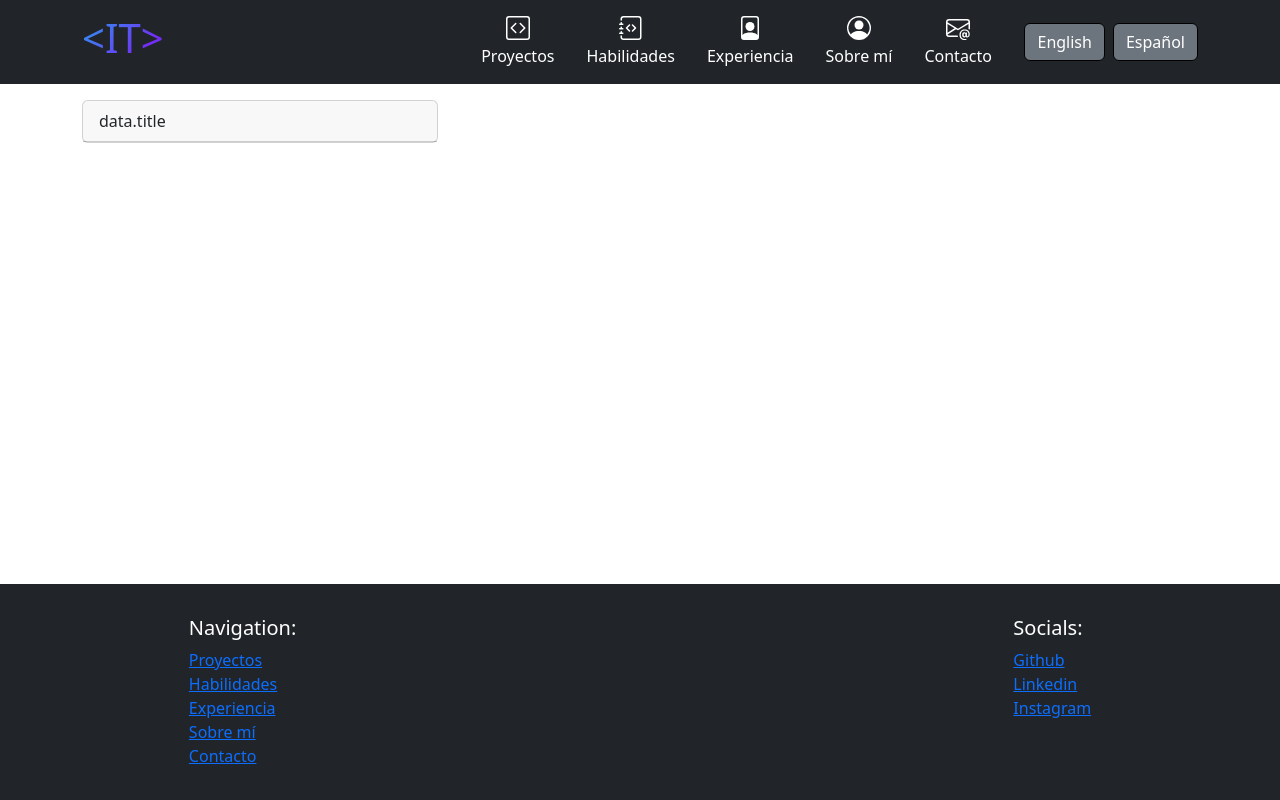
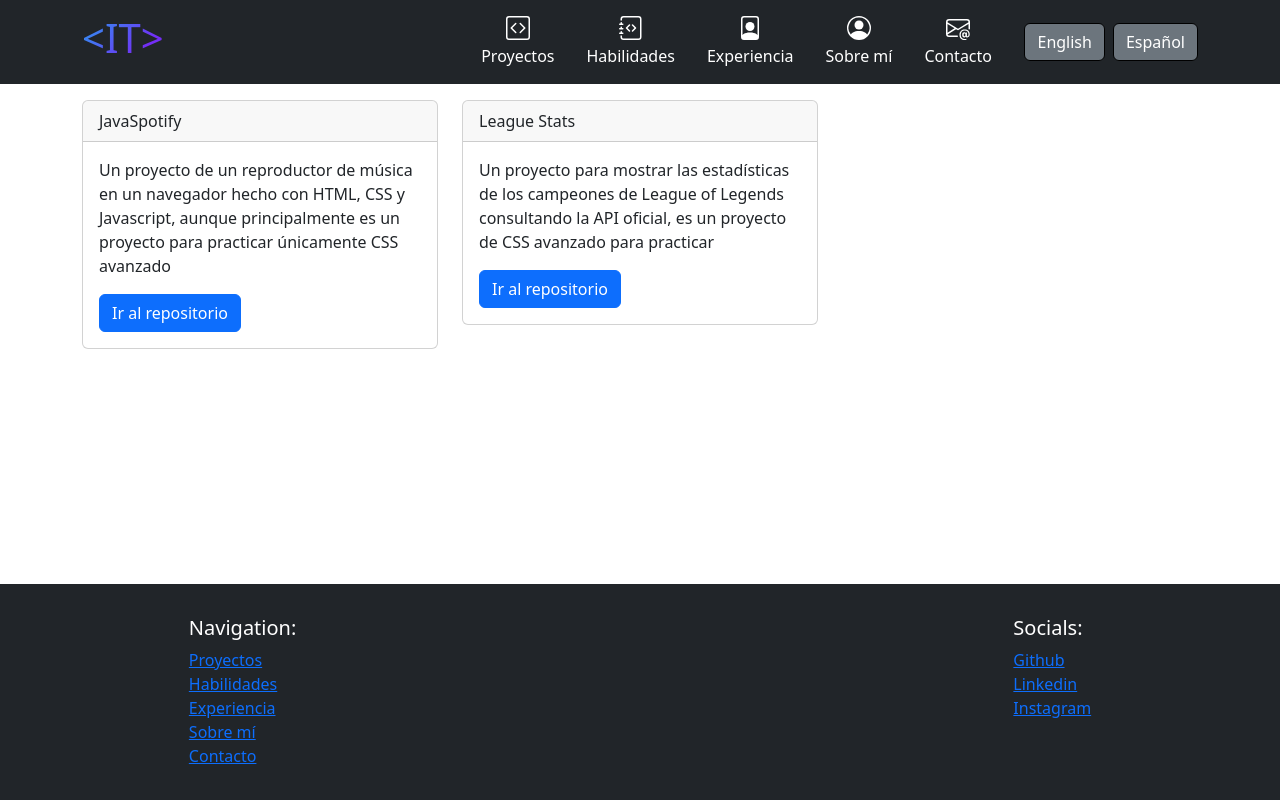
Before and after one commit to IsaiasTolP/Proyecto-personal-portfolio, a Vue app in the folder personal-portfolio/: page /projects in a window 1280 px wide. Built offline with nearby package versions, Linux system fonts and the light colour scheme.

Commit message:
Se sube las cartas de proyecto

```diff
--- a/personal-portfolio/src/components/projectCard.vue
+++ b/personal-portfolio/src/components/projectCard.vue
@@ -1,6 +1,10 @@
 <template>
     <div class="card">
-        <div class="card-header">{{ $t('data.title') }}</div>
+        <div class="card-header">{{ data.title }}</div>
+        <div class="card-body">
+            <p class="card-text">{{ data.description }}</p>
+            <a :href="data.link" class="btn btn-primary">{{ $t('projects.link_text') }}</a>
+        </div>
     </div>
 </template>
 
--- a/personal-portfolio/src/locals/en.json
+++ b/personal-portfolio/src/locals/en.json
@@ -21,7 +21,22 @@
         }
     },
     "projects": {
-        "title": "Projects"
+        "title": "Projects",
+        "data": {
+            "project_1": {
+                "title": "JavaSpotify",
+                "description": "A project for a music player in a browser made with HTML, CSS, and JavaScript, although it is primarily a project to practice advanced CSS exclusively.",
+                "link": "https://github.com/IsaiasTolP/Music-player-project",
+                "tools": "CSS, HTML, JS"
+            },
+            "project_2": {
+                "title": "League Stats",
+                "description": "Un proyecto para mostrar las estadísticas de los campeones de League of Legends consultando la API oficial, es un proyecto de CSS avanzado para practicar",
+                "link": "https://github.com/IsaiasTolP/LOL-Project",
+                "tools": "CSS, HTML, JS"
+            }
+        },
+        "link_text": "Go to repository"
     },
     "skills": "Skills",
     "experience": "Experience",
--- a/personal-portfolio/src/locals/es.json
+++ b/personal-portfolio/src/locals/es.json
@@ -28,9 +28,15 @@
                 "description": "Un proyecto de un reproductor de música en un navegador hecho con HTML, CSS y Javascript, aunque principalmente es un proyecto para practicar únicamente CSS avanzado",
                 "link": "https://github.com/IsaiasTolP/Music-player-project",
                 "tools": "CSS, HTML, JS"
+            },
+            "project_2": {
+                "title": "League Stats",
+                "description": "Un proyecto para mostrar las estadísticas de los campeones de League of Legends consultando la API oficial, es un proyecto de CSS avanzado para practicar",
+                "link": "https://github.com/IsaiasTolP/LOL-Project",
+                "tools": "CSS, HTML, JS"
             }
-        }
-
+        },
+        "link_text": "Ir al repositorio"
     },
     "skills": "Habilidades",
     "experience": "Experiencia",
--- a/personal-portfolio/src/views/projects.vue
+++ b/personal-portfolio/src/views/projects.vue
@@ -17,7 +17,6 @@
         computed: {
             projectList() {
                 const projects = this.$i18n.messages[this.$i18n.locale].projects.data;
-                console.log(projects)
                 return Object.entries(projects).map(([key, value]) => value);
             }
         }
```
